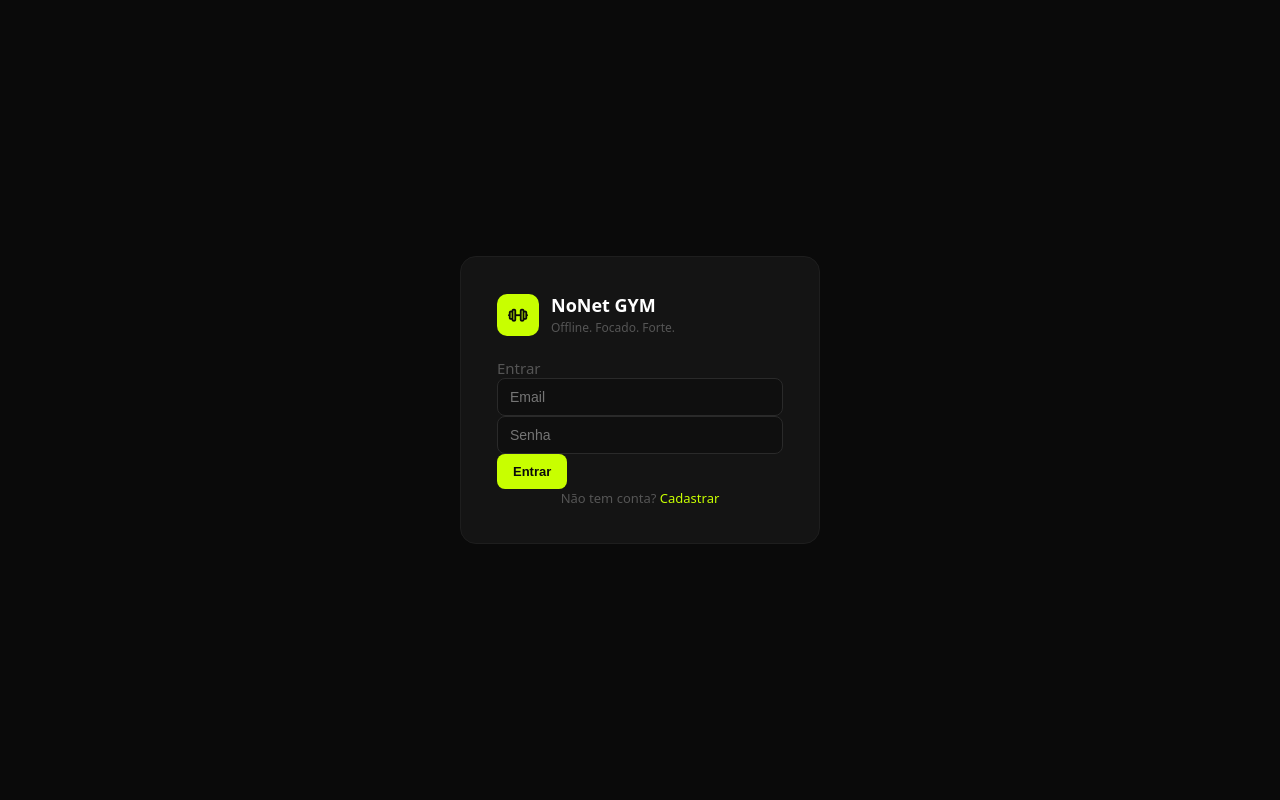
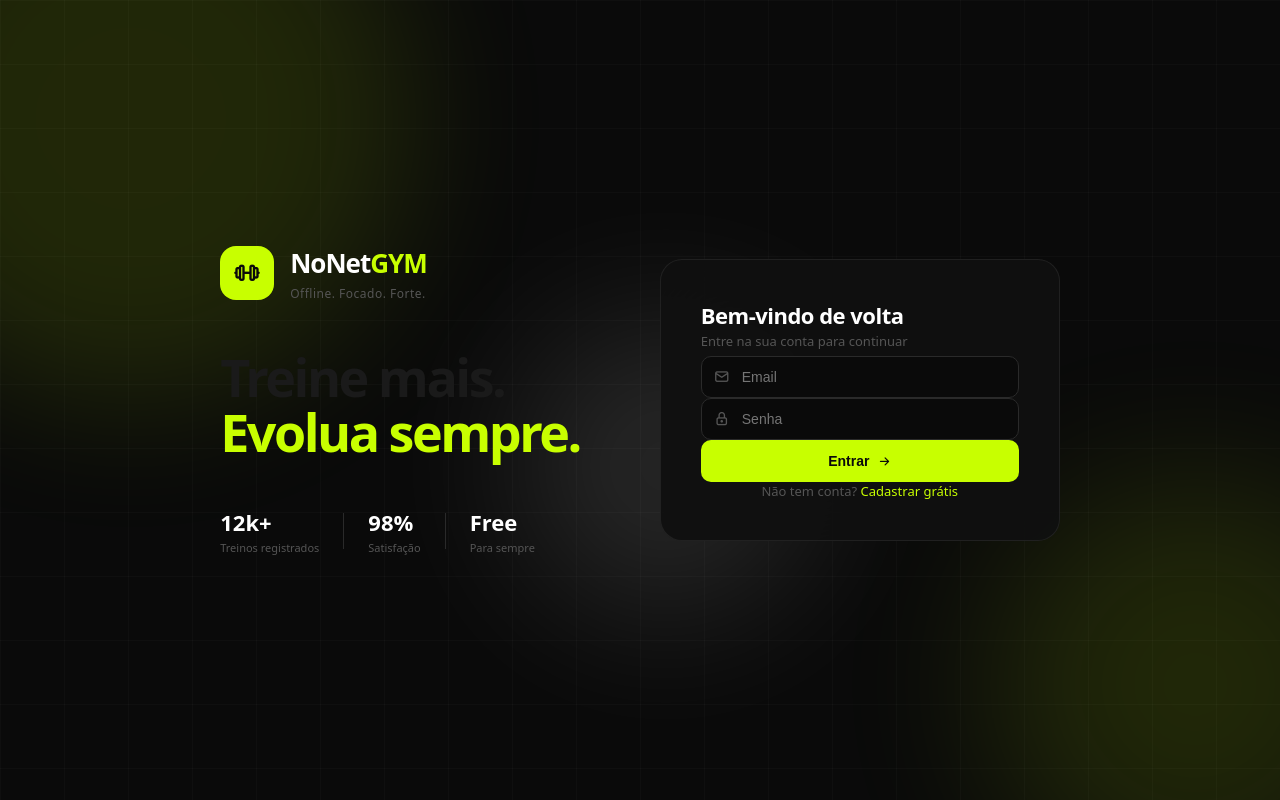
Before and after one commit to Diasx7/NoNetGym, a website: page frontend/index.html in a window 1280 px wide. Drawn offline with nearby package versions, Linux system fonts and the light colour scheme.

Commit message:
tela de login animada e css completo

```diff
--- a/frontend/css/style.css
+++ b/frontend/css/style.css
@@ -15,19 +15,83 @@
 
 body{font-family:system-ui,-apple-system,sans-serif;background:var(--preto);color:var(--texto);height:100vh;overflow:hidden}
 
-/* auth */
-#tela-auth{height:100vh;display:flex;align-items:center;justify-content:center;background:var(--preto)}
-.auth-box{background:var(--card);border:0.5px solid var(--borda);border-radius:16px;padding:36px;width:360px;display:flex;flex-direction:column;gap:14px}
-.auth-logo{display:flex;align-items:center;gap:12px;margin-bottom:8px}
-.auth-logo-icon{width:42px;height:42px;background:var(--verde);border-radius:10px;display:flex;align-items:center;justify-content:center;flex-shrink:0}
-.auth-logo-icon i{font-size:22px;color:var(--preto)}
-.auth-logo-nome{font-size:18px;font-weight:600}
-.auth-logo-sub{font-size:12px;color:var(--muted);margin-top:2px}
-.auth-box h2{font-size:15px;font-weight:500;color:var(--muted)}
+/* ── AUTH ── */
+#tela-auth{height:100vh;display:flex;align-items:center;justify-content:center;background:var(--preto);position:relative;overflow:hidden}
+
+.auth-bg{position:absolute;inset:0;z-index:0}
+.auth-orb{position:absolute;border-radius:50%;filter:blur(80px);opacity:.12}
+.auth-orb1{width:600px;height:600px;background:#c8ff00;top:-200px;left:-150px;animation:orbFloat 8s ease-in-out infinite}
+.auth-orb2{width:400px;height:400px;background:#c8ff00;bottom:-100px;right:-100px;animation:orbFloat 6s ease-in-out infinite reverse}
+.auth-orb3{width:300px;height:300px;background:#ffffff;top:40%;left:40%;animation:orbFloat 10s ease-in-out infinite}
+@keyframes orbFloat{
+  0%,100%{transform:translate(0,0) scale(1)}
+  33%{transform:translate(30px,-30px) scale(1.08)}
+  66%{transform:translate(-20px,20px) scale(0.94)}
+}
+
+.auth-grid{
+  position:absolute;inset:0;
+  background-image:linear-gradient(rgba(255,255,255,.025) 1px,transparent 1px),linear-gradient(90deg,rgba(255,255,255,.025) 1px,transparent 1px);
+  background-size:64px 64px;
+  animation:gridFade 2s ease-out forwards;
+}
+@keyframes gridFade{from{opacity:0}to{opacity:1}}
+
+.auth-container{display:flex;align-items:center;gap:80px;position:relative;z-index:1;animation:containerIn .7s cubic-bezier(0.16,1,0.3,1)}
+@keyframes containerIn{from{opacity:0;transform:translateY(30px)}to{opacity:1;transform:translateY(0)}}
+
+.auth-left{display:flex;flex-direction:column;gap:48px;max-width:360px}
+
+.auth-brand{display:flex;align-items:center;gap:16px}
+.auth-brand-icon{width:54px;height:54px;background:var(--verde);border-radius:16px;display:flex;align-items:center;justify-content:center;flex-shrink:0;animation:iconPop .8s cubic-bezier(0.34,1.56,0.64,1) .2s both}
+@keyframes iconPop{from{transform:scale(0) rotate(-20deg);opacity:0}to{transform:scale(1) rotate(0);opacity:1}}
+.auth-brand-icon i{font-size:28px;color:var(--preto)}
+.auth-brand-nome{font-size:26px;font-weight:700;letter-spacing:-1px}
+.auth-brand-nome span{color:var(--verde)}
+.auth-brand-tag{font-size:12px;color:var(--muted);margin-top:4px;letter-spacing:.5px}
+
+.auth-tagline{display:flex;flex-direction:column;gap:0}
+.auth-tagline-linha{font-size:52px;font-weight:700;letter-spacing:-2.5px;line-height:1.05;color:#1a1a1a;animation:lineIn .6s cubic-bezier(0.16,1,0.3,1) both}
+.auth-tagline-linha:nth-child(1){animation-delay:.3s}
+.auth-tagline-linha:nth-child(2){animation-delay:.45s}
+.auth-tagline-linha.verde{color:var(--verde)}
+@keyframes lineIn{from{opacity:0;transform:translateX(-24px)}to{opacity:1;transform:translateX(0)}}
+
+.auth-stats-preview{display:flex;align-items:center;gap:24px;animation:fadeIn .6s ease .65s both}
+@keyframes fadeIn{from{opacity:0}to{opacity:1}}
+.auth-stat{display:flex;flex-direction:column;gap:3px}
+.auth-stat-val{font-size:22px;font-weight:700}
+.auth-stat-lbl{font-size:11px;color:var(--muted)}
+.auth-stat-sep{width:1px;height:36px;background:var(--borda2)}
+
+.auth-box{
+  background:rgba(16,16,16,0.95);
+  border:0.5px solid rgba(255,255,255,.07);
+  border-radius:22px;padding:40px;width:400px;
+  display:flex;flex-direction:column;gap:16px;
+  backdrop-filter:blur(40px);
+  animation:boxIn .7s cubic-bezier(0.16,1,0.3,1) .1s both;
+}
+@keyframes boxIn{from{opacity:0;transform:translateX(30px)}to{opacity:1;transform:translateX(0)}}
+
+.auth-form-titulo{font-size:22px;font-weight:600;letter-spacing:-.5px;margin-bottom:2px}
+.auth-form-sub{font-size:13px;color:var(--muted);margin-bottom:6px}
+
+.auth-input-group{position:relative;display:flex;align-items:center}
+.auth-input-group i{position:absolute;left:13px;font-size:16px;color:var(--muted);pointer-events:none;z-index:1}
+.auth-input-group .campo{padding-left:40px}
+
 .auth-link{font-size:13px;color:var(--muted);text-align:center}
-.auth-link a{color:var(--verde);cursor:pointer}
+.auth-link a{color:var(--verde);cursor:pointer;font-weight:500}
+.auth-link a:hover{text-decoration:underline}
 
-/* layout */
+input:-webkit-autofill,input:-webkit-autofill:hover,input:-webkit-autofill:focus{
+  -webkit-box-shadow:0 0 0px 1000px #0a0a0a inset;
+  -webkit-text-fill-color:#fff;
+  transition:background-color 5000s ease-in-out 0s;
+}
+
+/* ── LAYOUT ── */
 #tela-app{display:flex;height:100vh}
 .sidebar{width:64px;background:#090909;border-right:0.5px solid var(--borda);display:flex;flex-direction:column;align-items:center;padding:14px 0;gap:4px;flex-shrink:0}
 .logo-box{width:36px;height:36px;background:var(--verde);border-radius:10px;display:flex;align-items:center;justify-content:center;margin-bottom:14px}
@@ -47,14 +111,14 @@ body{font-family:system-ui,-apple-system,sans-serif;background:var(--preto);colo
 .streak-pill{background:var(--card);border:0.5px solid var(--borda);border-radius:20px;padding:7px 14px;display:flex;align-items:center;gap:6px;font-size:13px;color:var(--verde);font-weight:500}
 .content{flex:1;padding:14px 22px 24px;overflow-y:auto;display:flex;flex-direction:column;gap:12px}
 
-/* stats */
+/* ── STATS ── */
 .stats-grid{display:grid;grid-template-columns:repeat(3,1fr);gap:8px}
 .sc{background:var(--card);border:0.5px solid var(--borda);border-radius:10px;padding:12px 14px}
 .sc-lbl{font-size:10px;color:var(--muted);text-transform:uppercase;letter-spacing:.6px;margin-bottom:4px}
 .sc-val{font-size:24px;font-weight:600}
 .sc-sub{font-size:11px;color:var(--muted);margin-top:2px}
 
-/* checkin */
+/* ── CHECKIN ── */
 .checkin-box{background:var(--card);border:0.5px solid var(--borda);border-radius:12px;padding:14px 16px;display:flex;flex-direction:column;gap:12px}
 .checkin-titulo{font-size:13px;font-weight:500;color:var(--muted)}
 .checkin-row{display:grid;grid-template-columns:repeat(3,1fr);gap:10px}
@@ -66,7 +130,7 @@ body{font-family:system-ui,-apple-system,sans-serif;background:var(--preto);colo
 .btn-checkin{background:transparent;border:0.5px solid var(--borda2);border-radius:8px;padding:8px;font-size:12px;color:var(--muted);cursor:pointer;transition:all .15s}
 .btn-checkin:hover{border-color:var(--verde);color:var(--verde)}
 
-/* semana */
+/* ── SEMANA ── */
 .sec-title{font-size:11px;font-weight:500;color:var(--muted);text-transform:uppercase;letter-spacing:.6px}
 .week-grid{display:grid;grid-template-columns:repeat(7,1fr);gap:5px}
 .wd{background:var(--card);border:0.5px solid var(--borda);border-radius:8px;padding:7px 4px;text-align:center}
@@ -75,15 +139,15 @@ body{font-family:system-ui,-apple-system,sans-serif;background:var(--preto);colo
 .wd.treinou .wd-circulo{background:var(--verde);color:var(--preto);font-size:12px}
 .wd.hoje{border-color:var(--verde)}
 
-/* musculo */
+/* ── MUSCULO ── */
 .musculo-mais{display:flex;flex-direction:column;gap:6px}
 .musculo-row{display:flex;align-items:center;gap:10px}
 .musculo-nome{font-size:12px;color:var(--muted);width:70px;flex-shrink:0}
 .musculo-barra-track{flex:1;height:6px;background:var(--borda);border-radius:3px;overflow:hidden}
-.musculo-barra-fill{height:100%;background:var(--verde);border-radius:3px;transition:width .3s}
+.musculo-barra-fill{height:100%;background:var(--verde);border-radius:3px;transition:width .4s}
 .musculo-count{font-size:11px;color:var(--muted);width:24px;text-align:right}
 
-/* exercicios */
+/* ── TREINO ── */
 .treino-header{display:flex;gap:8px;align-items:center}
 .treino-header .campo{flex:1}
 .ex-card{background:var(--card);border:0.5px solid var(--borda);border-radius:10px;padding:11px 14px;display:flex;align-items:center;gap:10px;margin-bottom:6px}
@@ -98,7 +162,7 @@ body{font-family:system-ui,-apple-system,sans-serif;background:var(--preto);colo
 .btn-timer{background:transparent;border:0.5px solid var(--borda2);border-radius:6px;padding:4px 8px;font-size:11px;color:var(--muted);cursor:pointer;transition:all .15s}
 .btn-timer:hover{border-color:var(--verde);color:var(--verde)}
 
-/* timer */
+/* ── TIMER ── */
 .timer-box{background:var(--card);border:0.5px solid var(--verde);border-radius:12px;padding:16px;text-align:center;display:flex;flex-direction:column;gap:10px}
 .timer-titulo{font-size:11px;color:var(--muted);text-transform:uppercase;letter-spacing:.6px}
 .timer-display{font-size:48px;font-weight:600;color:var(--verde);font-variant-numeric:tabular-nums}
@@ -107,7 +171,7 @@ body{font-family:system-ui,-apple-system,sans-serif;background:var(--preto);colo
 .timer-btns button:hover{background:var(--verde);color:var(--preto)}
 .timer-stop{background:#1a0000 !important;color:var(--danger) !important}
 
-/* medidas */
+/* ── MEDIDAS ── */
 .imc-card{background:var(--card);border:0.5px solid var(--borda);border-radius:12px;padding:14px 16px}
 .imc-titulo{font-size:11px;color:var(--muted);text-transform:uppercase;letter-spacing:.6px;margin-bottom:8px}
 .imc-valor{font-size:32px;font-weight:600}
@@ -127,27 +191,27 @@ body{font-family:system-ui,-apple-system,sans-serif;background:var(--preto);colo
 .medida-item .m-lbl{font-size:11px;color:var(--muted)}
 .medida-item .m-val{font-size:14px;font-weight:500}
 
-/* historico */
+/* ── HISTORICO ── */
 .hist-card{background:var(--card);border:0.5px solid var(--borda);border-radius:10px;padding:12px 14px;margin-bottom:6px;display:flex;align-items:center;gap:14px}
 .hist-data{font-size:11px;color:var(--muted);min-width:80px}
 .hist-nome{font-size:13px;font-weight:500;flex:1}
 .hist-meta{font-size:11px;color:var(--muted);text-align:right}
 
-/* progresso / prs */
+/* ── PRS ── */
 .pr-card{background:var(--card);border:0.5px solid var(--borda);border-radius:10px;padding:12px 14px;margin-bottom:6px;display:flex;align-items:center;gap:12px}
 .pr-icon{font-size:18px;color:#EF9F27}
 .pr-nome{flex:1;font-size:13px;font-weight:500}
 .pr-carga{font-size:18px;font-weight:600;color:var(--verde)}
 .pr-data{font-size:11px;color:var(--muted)}
 
-/* conquistas */
+/* ── CONQUISTAS ── */
 .conquista-card{background:var(--card);border:0.5px solid var(--borda);border-radius:10px;padding:12px 14px;margin-bottom:6px;display:flex;align-items:center;gap:12px;opacity:.4}
 .conquista-card.desbloqueada{opacity:1;border-color:#EF9F27}
 .conquista-icon{font-size:22px;color:#EF9F27}
 .conquista-nome{font-size:13px;font-weight:500}
 .conquista-desc{font-size:11px;color:var(--muted);margin-top:2px}
 
-/* nutricao */
+/* ── NUTRICAO ── */
 .hidratacao-box{background:var(--card);border:0.5px solid var(--borda);border-radius:12px;padding:14px 16px;display:flex;flex-direction:column;gap:12px}
 .hidra-titulo{font-size:13px;font-weight:500;display:flex;align-items:center;gap:6px;color:var(--muted)}
 .hidra-titulo i{color:#38bdf8;font-size:16px}
@@ -165,40 +229,41 @@ body{font-family:system-ui,-apple-system,sans-serif;background:var(--preto);colo
 .cal-total{font-size:28px;font-weight:600;color:var(--verde)}
 .cal-sub{font-size:12px;color:var(--muted);margin-top:2px}
 
-/* inputs */
-.campo{width:100%;background:#0f0f0f;border:0.5px solid var(--borda2);border-radius:8px;padding:10px 12px;color:var(--texto);font-size:14px;outline:none;transition:border-color .15s}
-.campo:focus{border-color:var(--verde)}
+/* ── INPUTS ── */
+.campo{width:100%;background:#0a0a0a;border:0.5px solid var(--borda2);border-radius:10px;padding:12px 14px;color:var(--texto);font-size:14px;outline:none;transition:border-color .2s,box-shadow .2s}
+.campo:focus{border-color:var(--verde);box-shadow:0 0 0 3px rgba(200,255,0,0.08)}
 select.campo option{background:var(--card)}
 .campo-lbl{font-size:11px;color:var(--muted);margin-bottom:5px;text-transform:uppercase;letter-spacing:.4px}
 .linha-dupla{display:grid;grid-template-columns:1fr 1fr;gap:8px}
 .linha-tripla{display:grid;grid-template-columns:repeat(3,1fr);gap:8px}
 
-/* botoes */
-.btn-principal{background:var(--verde);color:var(--preto);border:none;border-radius:8px;padding:10px 16px;font-size:13px;font-weight:700;cursor:pointer;display:flex;align-items:center;gap:6px;transition:opacity .15s}
-.btn-principal:hover{opacity:.9}
+/* ── BOTOES ── */
+.btn-principal{background:var(--verde);color:var(--preto);border:none;border-radius:10px;padding:13px 16px;font-size:14px;font-weight:700;cursor:pointer;display:flex;align-items:center;justify-content:center;gap:8px;width:100%;transition:opacity .15s,transform .1s,box-shadow .2s}
+.btn-principal:hover{opacity:.95;transform:translateY(-1px);box-shadow:0 8px 24px rgba(200,255,0,0.15)}
+.btn-principal:active{transform:translateY(0);box-shadow:none}
 .btn-sec{background:var(--borda);color:var(--texto);border:none;border-radius:8px;padding:10px 14px;font-size:13px;cursor:pointer;transition:background .15s;white-space:nowrap}
 .btn-sec:hover{background:var(--borda2)}
 
-/* modal */
+/* ── MODAL ── */
 .modal{position:fixed;inset:0;z-index:100;display:flex;align-items:center;justify-content:center}
-.modal-overlay{position:absolute;inset:0;background:rgba(0,0,0,.7)}
-.modal-box{position:relative;background:var(--card);border:0.5px solid var(--borda2);border-radius:16px;padding:22px;width:360px;display:flex;flex-direction:column;gap:12px;z-index:1}
+.modal-overlay{position:absolute;inset:0;background:rgba(0,0,0,.75)}
+.modal-box{position:relative;background:var(--card);border:0.5px solid var(--borda2);border-radius:18px;padding:24px;width:380px;display:flex;flex-direction:column;gap:12px;z-index:1}
 .modal-header{display:flex;align-items:center;justify-content:space-between}
 .modal-header h3{font-size:15px;font-weight:500}
 .modal-header button{background:transparent;border:none;color:var(--muted);font-size:18px;cursor:pointer}
 
-/* ultimo treino */
+/* ── ULTIMO TREINO ── */
 .ultimo-card{background:#0f0f0f;border:0.5px solid var(--borda);border-radius:12px;padding:14px 16px}
 .ultimo-data{font-size:11px;color:var(--muted);margin-bottom:10px}
 
-/* toast */
+/* ── TOAST ── */
 #toast{position:fixed;bottom:24px;left:50%;transform:translateX(-50%);background:var(--card);border:0.5px solid var(--borda2);color:var(--texto);padding:12px 20px;border-radius:10px;font-size:13px;opacity:0;transition:opacity .3s;z-index:200;pointer-events:none;white-space:nowrap}
 #toast.visivel{opacity:1}
 
-/* vazio */
+/* ── VAZIO ── */
 .vazio{text-align:center;color:var(--muted);font-size:13px;padding:32px 0}
 
-/* scrollbar */
+/* ── SCROLLBAR ── */
 ::-webkit-scrollbar{width:3px}
 ::-webkit-scrollbar-track{background:transparent}
 ::-webkit-scrollbar-thumb{background:var(--borda2);border-radius:2px}
--- a/frontend/index.html
+++ b/frontend/index.html
@@ -11,28 +11,68 @@
 <body>
 
 <div id="tela-auth">
-  <div class="auth-box">
-    <div class="auth-logo">
-      <div class="auth-logo-icon"><i class="ti ti-barbell"></i></div>
-      <div>
-        <div class="auth-logo-nome">NoNet GYM</div>
-        <div class="auth-logo-sub">Offline. Focado. Forte.</div>
+  <div class="auth-bg">
+    <div class="auth-orb auth-orb1"></div>
+    <div class="auth-orb auth-orb2"></div>
+    <div class="auth-orb auth-orb3"></div>
+    <div class="auth-grid"></div>
+  </div>
+  <div class="auth-container">
+    <div class="auth-left">
+      <div class="auth-brand">
+        <div class="auth-brand-icon"><i class="ti ti-barbell"></i></div>
+        <div class="auth-brand-texto">
+          <div class="auth-brand-nome">NoNet<span>GYM</span></div>
+          <div class="auth-brand-tag">Offline. Focado. Forte.</div>
         </div>
       </div>
+      <div class="auth-tagline">
+        <div class="auth-tagline-linha">Treine mais.</div>
+        <div class="auth-tagline-linha verde">Evolua sempre.</div>
+      </div>
+      <div class="auth-stats-preview">
+        <div class="auth-stat"><div class="auth-stat-val">12k+</div><div class="auth-stat-lbl">Treinos registrados</div></div>
+        <div class="auth-stat-sep"></div>
+        <div class="auth-stat"><div class="auth-stat-val">98%</div><div class="auth-stat-lbl">Satisfação</div></div>
+        <div class="auth-stat-sep"></div>
+        <div class="auth-stat"><div class="auth-stat-val">Free</div><div class="auth-stat-lbl">Para sempre</div></div>
+      </div>
+    </div>
+    <div class="auth-box">
       <div id="form-login">
-      <h2>Entrar</h2>
+        <div class="auth-form-titulo">Bem-vindo de volta</div>
+        <div class="auth-form-sub">Entre na sua conta para continuar</div>
+        <div class="auth-input-group">
+          <i class="ti ti-mail"></i>
           <input class="campo" type="email" id="login-email" placeholder="Email">
+        </div>
+        <div class="auth-input-group">
+          <i class="ti ti-lock"></i>
           <input class="campo" type="password" id="login-senha" placeholder="Senha">
-      <button class="btn-principal" onclick="fazerLogin()">Entrar</button>
-      <p class="auth-link">Não tem conta? <a onclick="mostrarCadastro()">Cadastrar</a></p>
+        </div>
+        <button class="btn-principal" onclick="fazerLogin()">Entrar <i class="ti ti-arrow-right"></i></button>
+        <p class="auth-link">Não tem conta? <a onclick="mostrarCadastro()">Cadastrar grátis</a></p>
       </div>
       <div id="form-cadastro" style="display:none">
-      <h2>Criar conta</h2>
+        <div class="auth-form-titulo">Criar conta</div>
+        <div class="auth-form-sub">Comece sua jornada hoje</div>
+        <div class="auth-input-group">
+          <i class="ti ti-user"></i>
           <input class="campo" type="text" id="cad-nome" placeholder="Nome completo">
+        </div>
+        <div class="auth-input-group">
+          <i class="ti ti-mail"></i>
           <input class="campo" type="email" id="cad-email" placeholder="Email">
+        </div>
+        <div class="auth-input-group">
+          <i class="ti ti-lock"></i>
           <input class="campo" type="password" id="cad-senha" placeholder="Senha">
+        </div>
         <div class="linha-dupla">
+          <div class="auth-input-group">
+            <i class="ti ti-calendar"></i>
             <input class="campo" type="number" id="cad-idade" placeholder="Idade">
+          </div>
           <select class="campo" id="cad-genero">
             <option value="" disabled selected>Gênero</option>
             <option value="M">Masculino</option>
@@ -40,10 +80,19 @@
             <option value="O">Outro</option>
           </select>
         </div>
-      <input class="campo" type="number" id="cad-peso" placeholder="Peso inicial (kg)" step="0.1">
+        <div class="linha-dupla">
+          <div class="auth-input-group">
+            <i class="ti ti-weight"></i>
+            <input class="campo" type="number" id="cad-peso" placeholder="Peso (kg)" step="0.1">
+          </div>
+          <div class="auth-input-group">
+            <i class="ti ti-ruler"></i>
             <input class="campo" type="number" id="cad-altura" placeholder="Altura (cm)">
-      <button class="btn-principal" onclick="fazerCadastro()">Criar conta</button>
+          </div>
+        </div>
+        <button class="btn-principal" onclick="fazerCadastro()">Criar conta <i class="ti ti-arrow-right"></i></button>
         <p class="auth-link">Já tem conta? <a onclick="mostrarLogin()">Entrar</a></p>
+      </div>
     </div>
   </div>
 </div>
@@ -64,7 +113,6 @@
 
   <div class="main">
 
-    <!-- dashboard -->
     <div id="pagina-dashboard" class="pagina">
       <div class="topbar">
         <div class="greeting">
@@ -85,31 +133,19 @@
             <div class="checkin-item">
               <div class="checkin-lbl">Energia</div>
               <div class="checkin-stars" id="ci-energia">
-                <span onclick="setCheckin('energia',1)">○</span>
-                <span onclick="setCheckin('energia',2)">○</span>
-                <span onclick="setCheckin('energia',3)">○</span>
-                <span onclick="setCheckin('energia',4)">○</span>
-                <span onclick="setCheckin('energia',5)">○</span>
+                <span onclick="setCheckin('energia',1)">○</span><span onclick="setCheckin('energia',2)">○</span><span onclick="setCheckin('energia',3)">○</span><span onclick="setCheckin('energia',4)">○</span><span onclick="setCheckin('energia',5)">○</span>
               </div>
             </div>
             <div class="checkin-item">
               <div class="checkin-lbl">Sono</div>
               <div class="checkin-stars" id="ci-sono">
-                <span onclick="setCheckin('sono',1)">○</span>
-                <span onclick="setCheckin('sono',2)">○</span>
-                <span onclick="setCheckin('sono',3)">○</span>
-                <span onclick="setCheckin('sono',4)">○</span>
-                <span onclick="setCheckin('sono',5)">○</span>
+                <span onclick="setCheckin('sono',1)">○</span><span onclick="setCheckin('sono',2)">○</span><span onclick="setCheckin('sono',3)">○</span><span onclick="setCheckin('sono',4)">○</span><span onclick="setCheckin('sono',5)">○</span>
               </div>
             </div>
             <div class="checkin-item">
               <div class="checkin-lbl">Humor</div>
               <div class="checkin-stars" id="ci-humor">
-                <span onclick="setCheckin('humor',1)">○</span>
-                <span onclick="setCheckin('humor',2)">○</span>
-                <span onclick="setCheckin('humor',3)">○</span>
-                <span onclick="setCheckin('humor',4)">○</span>
-                <span onclick="setCheckin('humor',5)">○</span>
+                <span onclick="setCheckin('humor',1)">○</span><span onclick="setCheckin('humor',2)">○</span><span onclick="setCheckin('humor',3)">○</span><span onclick="setCheckin('humor',4)">○</span><span onclick="setCheckin('humor',5)">○</span>
               </div>
             </div>
           </div>
@@ -124,7 +160,6 @@
       </div>
     </div>
 
-    <!-- treino -->
     <div id="pagina-treino" class="pagina" style="display:none">
       <div class="topbar">
         <h2>Treino de hoje</h2>
@@ -151,7 +186,6 @@
       </div>
     </div>
 
-    <!-- medidas -->
     <div id="pagina-medidas" class="pagina" style="display:none">
       <div class="topbar">
         <h2>Medidas corporais</h2>
@@ -167,13 +201,11 @@
       </div>
     </div>
 
-    <!-- historico -->
     <div id="pagina-historico" class="pagina" style="display:none">
       <div class="topbar"><h2>Histórico de treinos</h2></div>
       <div class="content"><div id="lista-historico"></div></div>
     </div>
 
-    <!-- progresso -->
     <div id="pagina-progresso" class="pagina" style="display:none">
       <div class="topbar"><h2>Progresso</h2></div>
       <div class="content">
@@ -185,7 +217,6 @@
       </div>
     </div>
 
-    <!-- nutricao -->
     <div id="pagina-nutricao" class="pagina" style="display:none">
       <div class="topbar"><h2>Nutrição</h2></div>
       <div class="content">
@@ -198,36 +229,25 @@
         <div class="sec-title">Calculadora TDEE</div>
         <div class="tdee-box">
           <div class="linha-dupla">
-            <div>
-              <div class="campo-lbl">Peso (kg)</div>
-              <input class="campo" type="number" id="tdee-peso" placeholder="75">
-            </div>
-            <div>
-              <div class="campo-lbl">Altura (cm)</div>
-              <input class="campo" type="number" id="tdee-altura" placeholder="175">
-            </div>
+            <div><div class="campo-lbl">Peso (kg)</div><input class="campo" type="number" id="tdee-peso" placeholder="75"></div>
+            <div><div class="campo-lbl">Altura (cm)</div><input class="campo" type="number" id="tdee-altura" placeholder="175"></div>
           </div>
           <div class="linha-dupla">
-            <div>
-              <div class="campo-lbl">Idade</div>
-              <input class="campo" type="number" id="tdee-idade" placeholder="22">
-            </div>
-            <div>
-              <div class="campo-lbl">Gênero</div>
+            <div><div class="campo-lbl">Idade</div><input class="campo" type="number" id="tdee-idade" placeholder="22"></div>
+            <div><div class="campo-lbl">Gênero</div>
               <select class="campo" id="tdee-genero">
                 <option value="M">Masculino</option>
                 <option value="F">Feminino</option>
               </select>
             </div>
           </div>
-          <div>
-            <div class="campo-lbl">Nível de atividade</div>
+          <div><div class="campo-lbl">Nível de atividade</div>
             <select class="campo" id="tdee-atividade">
-              <option value="1.2">Sedentário (sem exercício)</option>
-              <option value="1.375">Leve (1-3x por semana)</option>
-              <option value="1.55" selected>Moderado (3-5x por semana)</option>
-              <option value="1.725">Intenso (6-7x por semana)</option>
-              <option value="1.9">Muito intenso (2x por dia)</option>
+              <option value="1.2">Sedentário</option>
+              <option value="1.375">Leve (1-3x/sem)</option>
+              <option value="1.55" selected>Moderado (3-5x/sem)</option>
+              <option value="1.725">Intenso (6-7x/sem)</option>
+              <option value="1.9">Muito intenso</option>
             </select>
           </div>
           <button class="btn-principal" onclick="calcularTDEE()">Calcular</button>
@@ -241,7 +261,6 @@
   </div>
 </div>
 
-<!-- modal exercicio -->
 <div id="modal-exercicio" class="modal" style="display:none">
   <div class="modal-overlay" onclick="fecharModal('modal-exercicio')"></div>
   <div class="modal-box">
@@ -271,7 +290,6 @@
   </div>
 </div>
 
-<!-- modal medida -->
 <div id="modal-medida" class="modal" style="display:none">
   <div class="modal-overlay" onclick="fecharModal('modal-medida')"></div>
   <div class="modal-box">
```
Lines whose indentation alone changed are shown as unchanged.
